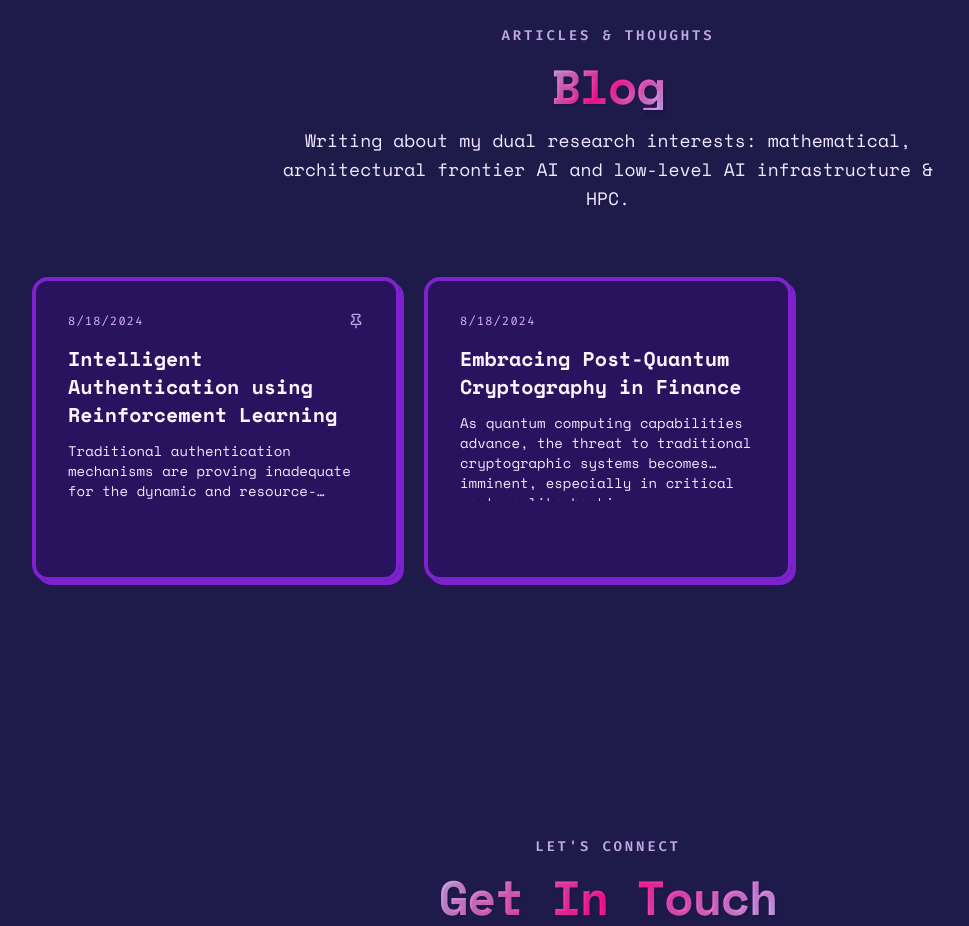
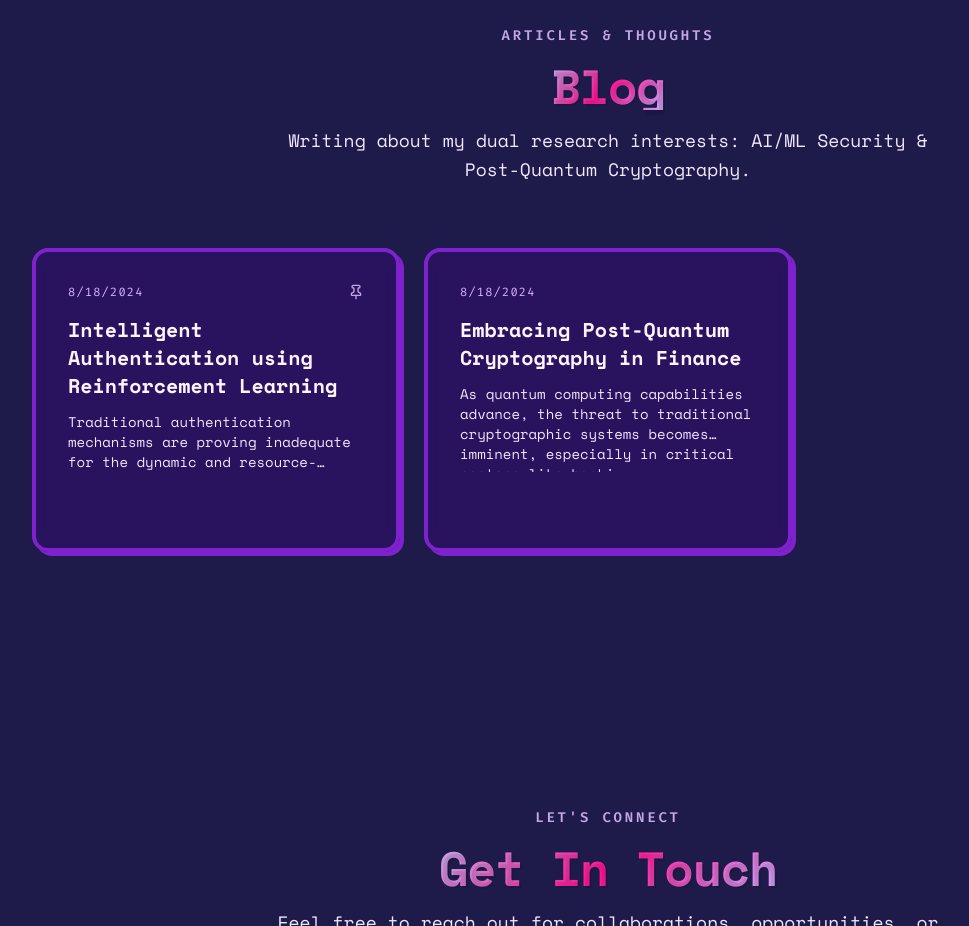
Before and after one commit to abhipandey5/abhipandey5.github.io, a React (Vite) app: page / in a window 1280 px wide. Shown: the part 6920-7846 px from the top of the page, without its empty margins (32-1001 px from the left). Built offline with nearby package versions, Linux system fonts and the light colour scheme.

Commit message:
Update Blog.jsx

```diff
--- a/src/components/Blog.jsx
+++ b/src/components/Blog.jsx
@@ -31,7 +31,7 @@ const Blog = () => {
         <SectionHeading
           label="// Articles & Thoughts"
           title="Blog"
-          subtitle="Writing about my dual research interests: mathematical, architectural frontier AI and low-level AI infrastructure & HPC."
+          subtitle="Writing about my dual research interests: AI/ML Security & Post-Quantum Cryptography."
         />
 
         <div className="grid gap-6 md:grid-cols-2 lg:grid-cols-3">
@@ -73,7 +73,7 @@ const Blog = () => {
                   Stay Tuned
                 </h3>
                 <p className="text-base text-text-secondary max-w-md">
-                  I am currently working on documenting my dual-aligned research, exploring both mathematical and architectural frontier AI alongside low-level AI infrastructure. Articles will be published here soon.
+                  I am currently working on documenting my dual-aligned research, exploring both AI/ML Security & Post-Quantum Cryptography. Articles will be published here soon.
                 </p>
               </div>
             </ScrollReveal>
```
